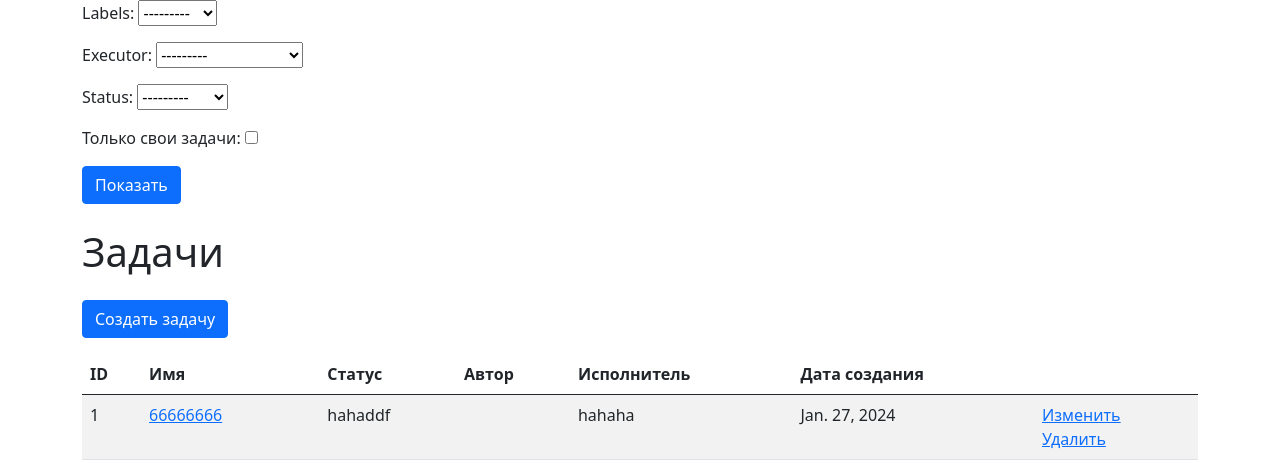
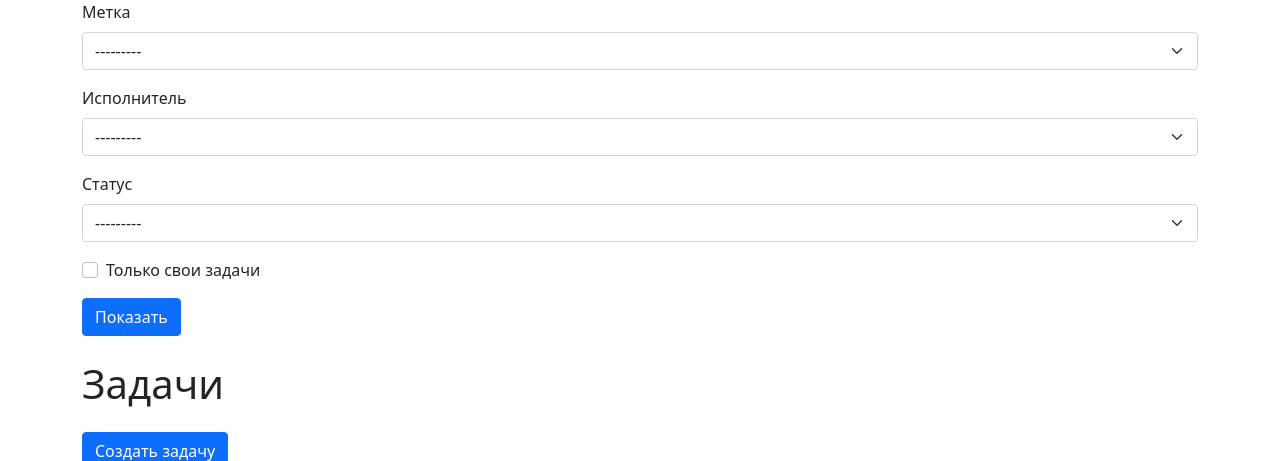
Before and after one commit to kalldrek777/python-project-52, a Django app: page /tasks/ in a window 1280 px wide. Shown: the part 56-517 px from the top of the page. Run offline with Django 4.2, Linux system fonts and the light colour scheme; a user stored in the database is signed in; data comes from the database, SQL or seed files in the repository; some libraries are stand-ins or nearby versions.

Commit message:
fix task filter

```diff
--- a/task_manager/tasks/filters.py
+++ b/task_manager/tasks/filters.py
@@ -3,13 +3,25 @@ from django.forms import CheckboxInput
 
 from .models import Task
 from task_manager.labels.models import Label
+from task_manager.statuses.models import Status
+from task_manager.users.models import CustomUser
 
 
 class TasksFilter(django_filters.FilterSet):
+    status = django_filters.ModelChoiceFilter(
+        label='Статус',
+        field_name='status',
+        queryset = Status.objects.all()
+    )
+    executor = django_filters.ModelChoiceFilter(
+        label='Исполнитель',
+        field_name='executor',
+        queryset=CustomUser.objects.all()
+    )
 
     labels = django_filters.ModelChoiceFilter(
         field_name='labels',
-        # label=_('Label'),
+        label="Метка",
         queryset=Label.objects.all())
 
     self_tasks = django_filters.BooleanFilter(
--- a/task_manager/templates/tasks/tasks.html
+++ b/task_manager/templates/tasks/tasks.html
@@ -4,6 +4,7 @@
 {% block content %}
 
 {% load i18n %}
+{% load django_bootstrap5 %}
 
 {% if messages %}
     {% for message in messages %}
@@ -23,7 +24,11 @@
 
 
 <form method="get" action="{% url 'tasks:index_page' %}">{% csrf_token %}
-  {{ filter.form.as_p }}
+    {% for field in filter.form %}
+    <div class="fieldWrapper mb-3">
+        {% bootstrap_field field placeholder='' show_help=False %}
+    </div>
+    {% endfor %}
   <input type="submit" value="{% translate 'Показать' %}" class="btn btn-primary">
 </form>
 
```
